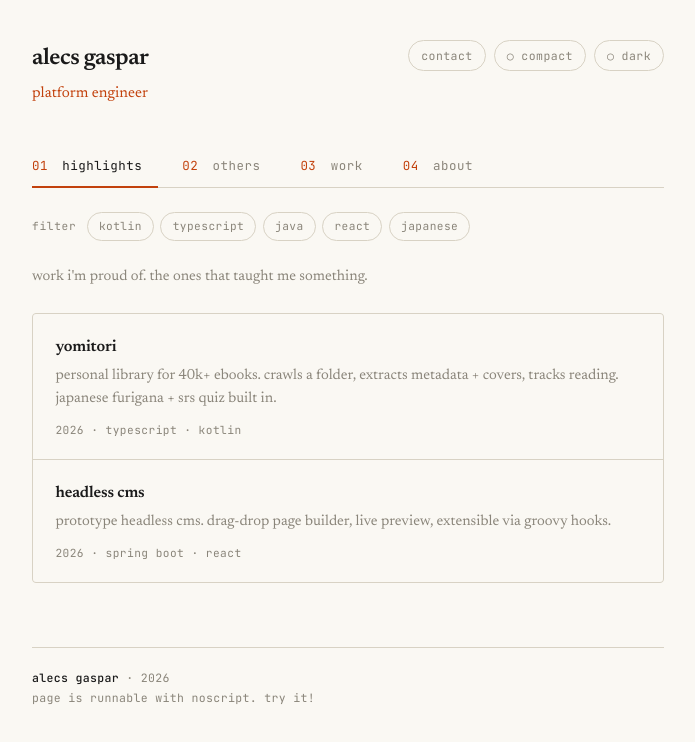
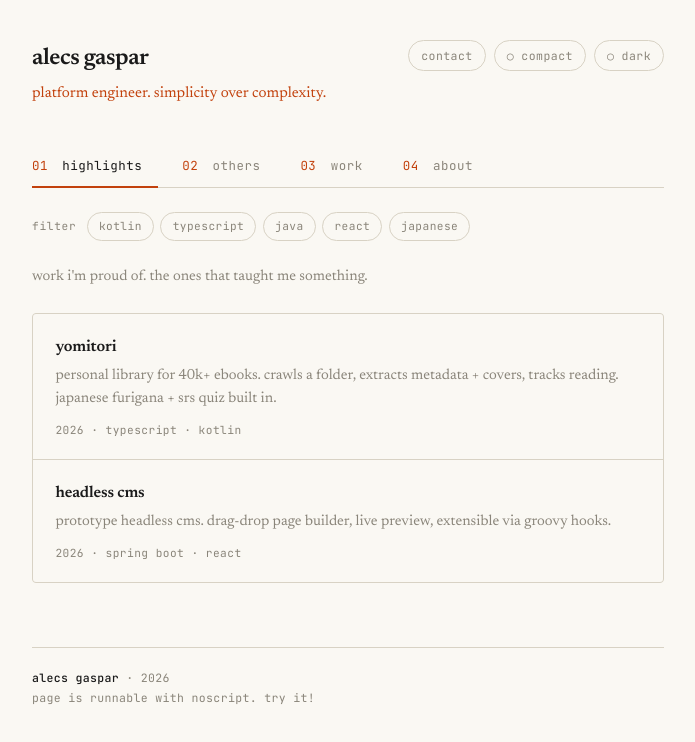
Before and after one commit to stellarie/me, a plain HTML site: page index.html in a window 1280 px wide. Shown: the whole page, without its empty margins (292-987 px from the left). Drawn offline with Linux system fonts and the light colour scheme.

Commit message:
Update index.html

```diff
--- a/index.html
+++ b/index.html
@@ -16,7 +16,7 @@
 <header>
   <div>
     <h1>alecs gaspar</h1>
-    <p class="lede"><span class="accent">platform engineer</span></p>
+    <p class="lede"><span class="accent">platform engineer. simplicity over complexity.</span></p>
   </div>
   <div class="header-actions">
     <a href="#contact" class="ghost">contact</a>
```
